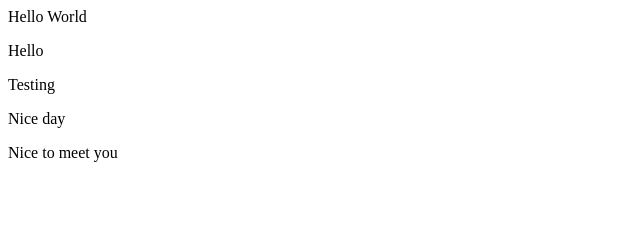
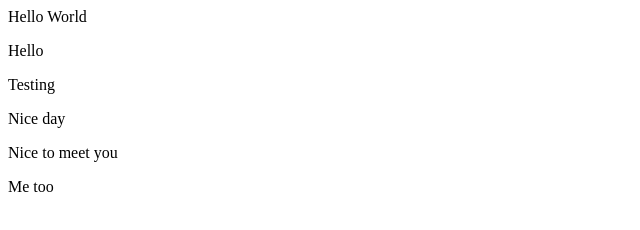
Before and after one commit to thangnv160703/git-repo-demo, a plain HTML site: page index.html in a window 1280 px wide. Shown: the full height of the page, 0-640 px from the left. Drawn offline with Linux system fonts and the light colour scheme.

Commit message:
update index.html

```diff
--- a/index.html
+++ b/index.html
@@ -4,4 +4,5 @@
   <p>Testing</p>
   <p>Nice day</p>
   <p>Nice to meet you</p>
+  <p>Me too</p>
 </div>
```
